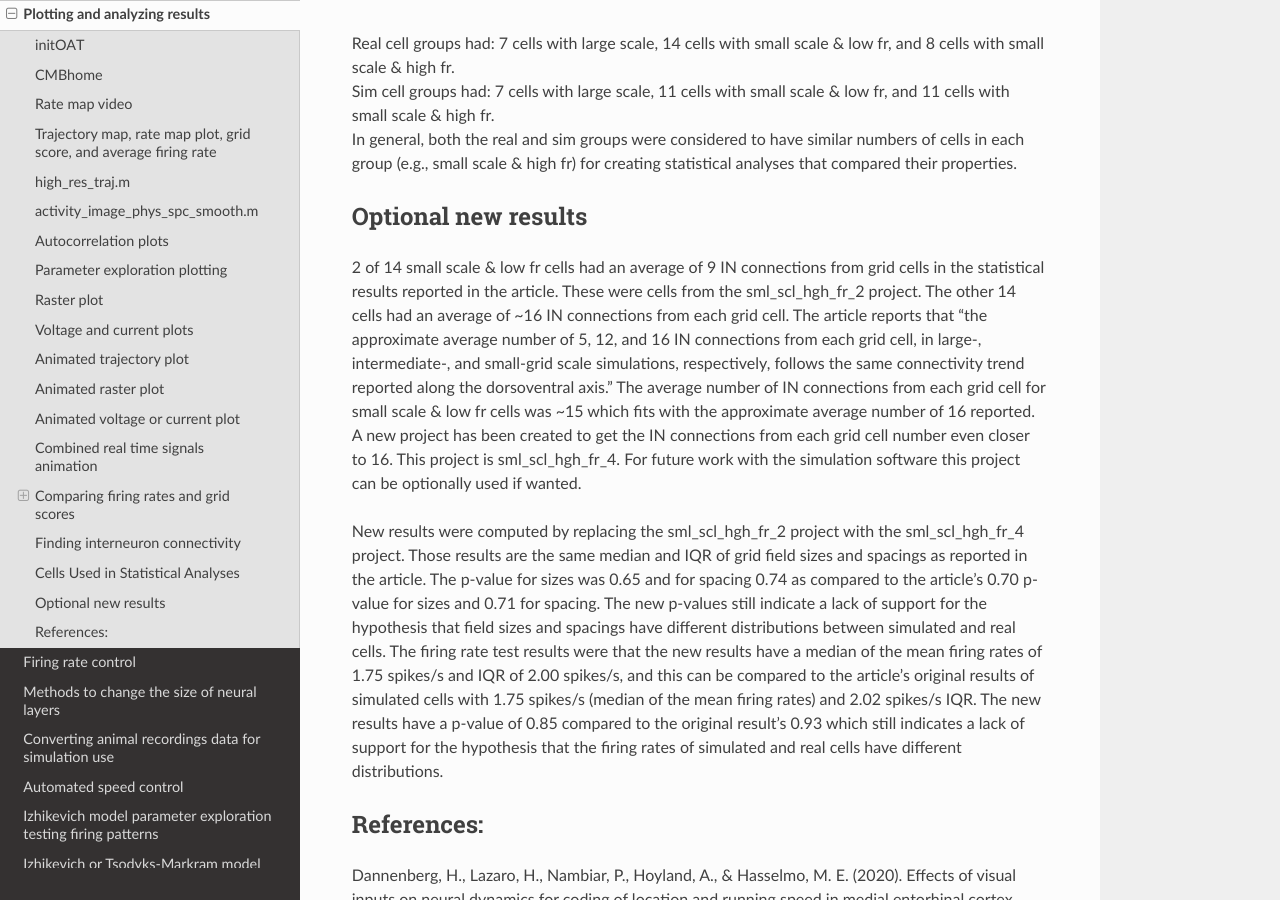
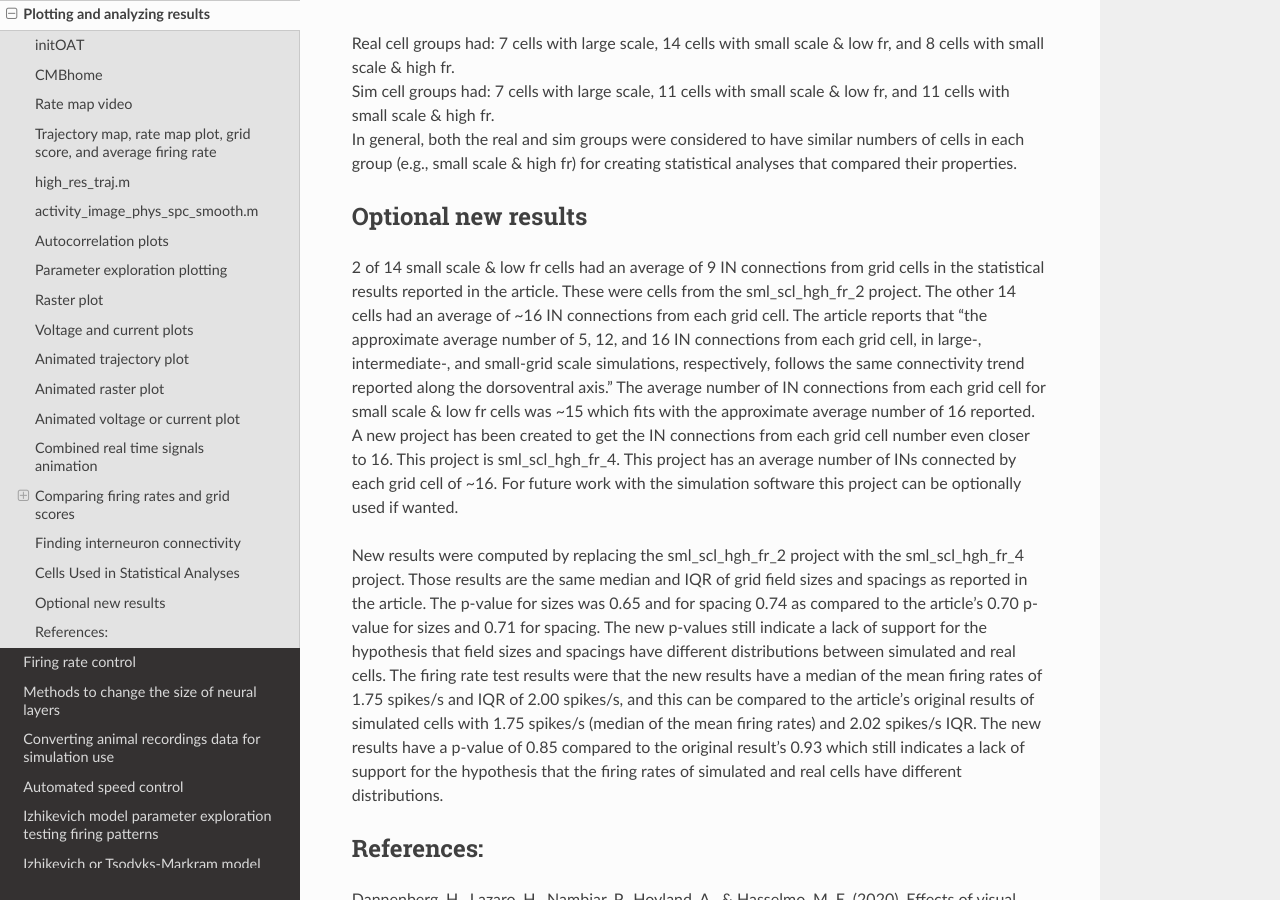
Before and after one commit to Hippocampome-Org/hco_dev_docs, a Sphinx documentation site: the page built from docs/spatial_nav/plotting_results.md, in a window 1280 px wide and 900 px high, scrolled down 9036 px. Built offline with Sphinx 7.4.7 and the Read the Docs theme 2.0.0, drawn with Linux system fonts in a browser that asks for light colours.

Commit message:
added optional sml_scl_hgh_fr_4 project results reporting

```diff
--- a/docs/spatial_nav/plotting_results.md
+++ b/docs/spatial_nav/plotting_results.md
@@ -231,7 +231,7 @@ The simulation projects were used for cells fitting certain grid scales and firi
 
 ## Optional new results
 
-2 of 14 small scale & low fr cells had an average of 9 IN connections from grid cells in the statistical results reported in the article. These were cells from the sml_scl_hgh_fr_2 project. The other 14 cells had an average of ~16 IN connections from each grid cell. The article reports that "the approximate average number of 5, 12, and 16 IN connections from each grid cell, in large-, intermediate-, and small-grid scale simulations, respectively, follows the same connectivity trend reported along the dorsoventral axis." The average number of IN connections from each grid cell for small scale & low fr cells was ~15 which fits with the approximate average number of 16 reported. A new project has been created to get the IN connections from each grid cell number even closer to 16. This project is sml_scl_hgh_fr_4. For future work with the simulation software this project can be optionally used if wanted.
+2 of 14 small scale & low fr cells had an average of 9 IN connections from grid cells in the statistical results reported in the article. These were cells from the sml_scl_hgh_fr_2 project. The other 14 cells had an average of ~16 IN connections from each grid cell. The article reports that "the approximate average number of 5, 12, and 16 IN connections from each grid cell, in large-, intermediate-, and small-grid scale simulations, respectively, follows the same connectivity trend reported along the dorsoventral axis." The average number of IN connections from each grid cell for small scale & low fr cells was ~15 which fits with the approximate average number of 16 reported. A new project has been created to get the IN connections from each grid cell number even closer to 16. This project is sml_scl_hgh_fr_4. This project has an average number of INs connected by each grid cell of ~16. For future work with the simulation software this project can be optionally used if wanted.
 
 New results were computed by replacing the sml_scl_hgh_fr_2 project with the sml_scl_hgh_fr_4 project. Those results are the same median and IQR of grid field sizes and spacings as reported in the article. The p-value for sizes was 0.65 and for spacing 0.74 as compared to the article's 0.70 p-value for sizes and 0.71 for spacing. The new p-values still indicate a lack of support for the hypothesis that field sizes and spacings have different distributions between simulated and real cells. The firing rate test results were that the new results have a median of the mean firing rates of 1.75 spikes/s and IQR of 2.00 spikes/s, and this can be compared to the article's original results of simulated cells with 1.75 spikes/s (median of the mean firing rates) and 2.02 spikes/s IQR. The new results have a p-value of 0.85 compared to the original result's 0.93 which still indicates a lack of support for the hypothesis that the firing rates of simulated and real cells have different distributions.
 
```
